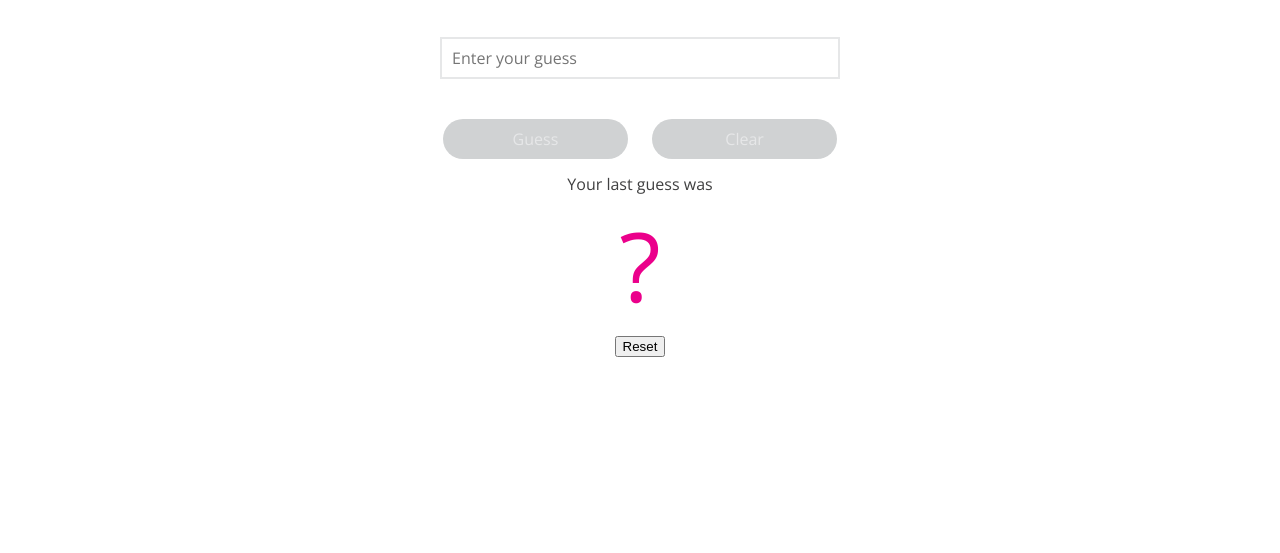
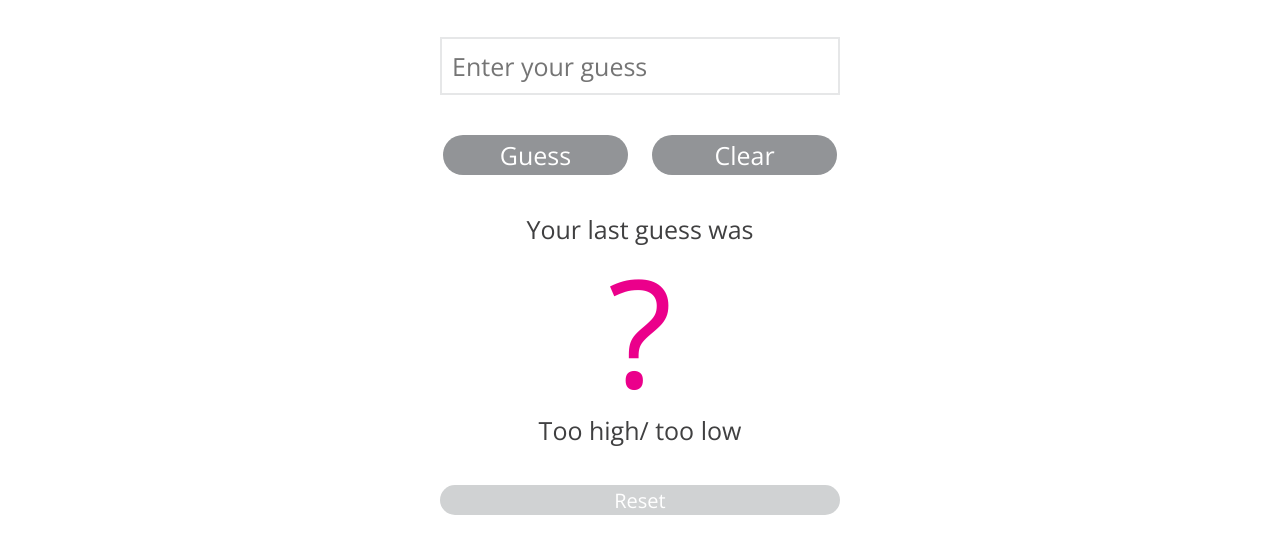
Before and after one commit to rburnette3/number_guesser_2, a plain HTML site: page text.html in a window 1280 px wide. Shown: the part 103-656 px from the top of the page. Drawn offline with nearby package versions, Linux system fonts and the light colour scheme.

Commit message:
javascript added

```diff
--- a/script.js
+++ b/script.js
@@ -0,0 +1,10 @@
+var user
+
+
+
+function generateRandomNumber(min, max){
+  var min = 1;
+  var max = 100;
+  Math.floor( Math.random() * max - min)) + min;
+
+}
--- a/styles.css
+++ b/styles.css
@@ -31,7 +31,6 @@ line-height: 100px;
 
 span {
   color: #ED458B;
-  font-family: 'Open Sans', sans-serif;
   font-weight: 700;
 }
 
@@ -40,8 +39,8 @@ span {
   margin: auto;
   width: 400px;
   padding: 10px;
-  font-size: 20px;
-  font: inherit;
+  font-size: 25px;
+  font-family: inherit;
   margin: 40px auto;
   border: 2px solid #E6E7E8;
 }
@@ -49,24 +48,18 @@ span {
 .buttons {
 width: 185px;
 height:40px;
-background-color: #D0D2D3;
+background-color: #929497;
 border: 0;
 border-radius: 20px;
-color: #E6E7E8;
-font-size: 20px;
-font: inherit;
+color: #FFFFFF;
+font-size: 25px;
+font-family: inherit;
 margin: 0 10px;
 }
 
 .buttons:hover {
-background-color: #EB008B;
+background-color: #D0D2D3;
 color: #FFFFFF;
-
-}
-
-.buttons:focus {
-  border: none;
-
 }
 
 .guess-button {
@@ -79,11 +72,31 @@ color: #FFFFFF;
 
 .guess-text {
   color: #404041;
-  font-size: 20px;
-  font: inherit;
+  font-size: 25px;
+  font-family: inherit;
+  margin:40px 0 0 0;
 }
 
-.user-guess-number{
-  font-size:96px;
+.response {
+  margin: 0 0 40px 0;
+}
+
+.user-guess-number {
+  font-size:150px;
   color: #EB008B;
 }
+
+.reset-button {
+  background-color:#929497;
+  border: none;
+  border-radius: 15px;
+  color: #ffffff;
+  font-family: inherit;
+  font-size: 20px;
+  height: 30px;
+  width:400px;
+}
+
+.reset-button:disabled {
+  background: #D0D2D3;
+}
--- a/text.html
+++ b/text.html
@@ -19,12 +19,12 @@
     <main>
 
       <form class="user-guess-form" action="index.html" method="post">
-      <input class="user-input" type="number" placeholder="Enter your guess" value="">
+      <input class="user-input" type="number" placeholder="Enter your guess" min="1" max="100" value="">
 
-      <button class="guess-button buttons" type="button" name="guess button">Guess</button>
+      <button class="guess-button buttons" type="button" name="guess button" disabled="true">Guess</button>
 
       <button class="clear-button
-      buttons" type="button" name="clear button">Clear</button>
+      buttons" type="button" name="clear button" disabled="true">Clear</button>
 
       </form>
 
@@ -33,10 +33,11 @@
     <section class="user-guess-number">?
     </section>
 
-    <p class="response"></p>
+    <p class="response guess-text">Too high/ too low</p>
 
-    <button class="reset-button" type="button" name="button">Reset</button>
+    <button class="reset-button" type="button" name="button" disabled="true">Reset</button>
 
   </main>
-
+  <script type="text/javascript" src="script.js">
+  </script>
 </body>
```
